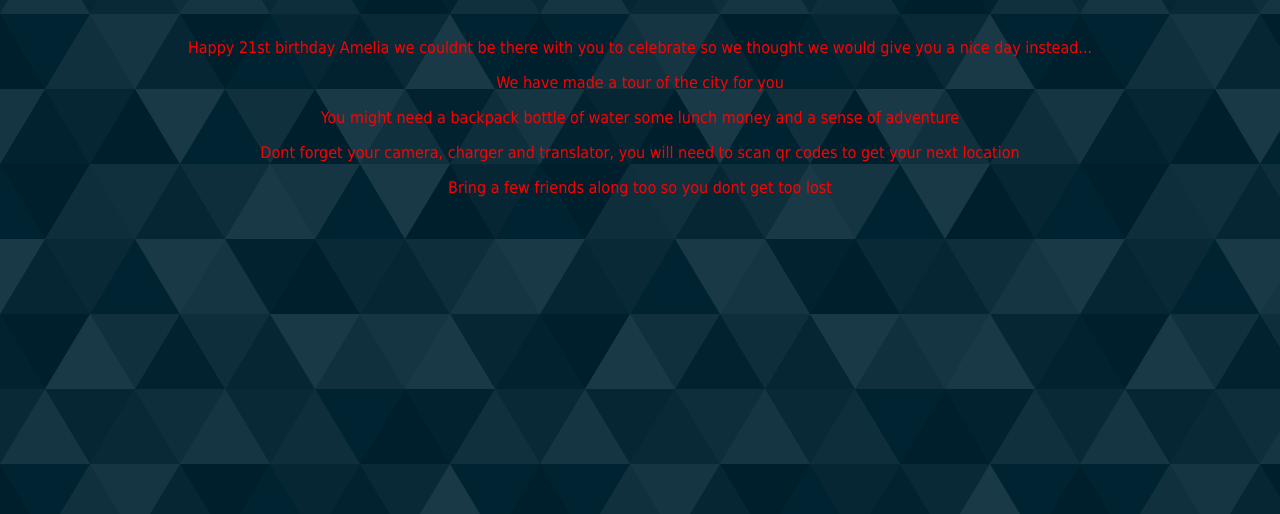
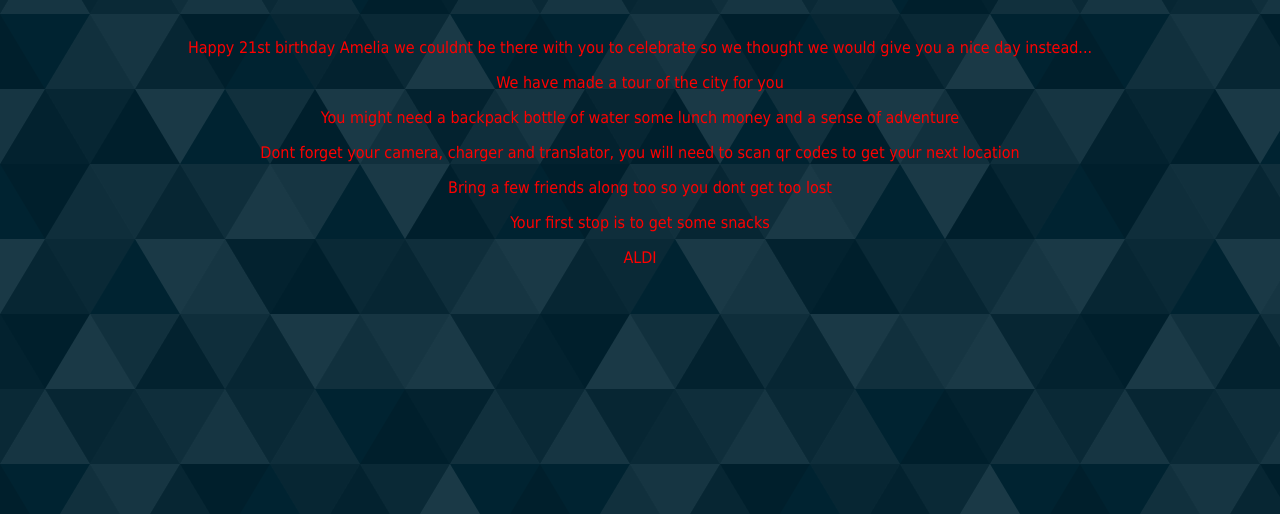
Before and after one commit to nbirdmann/gumnuts-adventure, a plain HTML site: page index.html in a window 1280 px wide. Shown: the part 286-800 px from the top of the page. Drawn offline with Linux system fonts and the light colour scheme.

Commit message:
Add files via upload

```diff
--- a/index.html
+++ b/index.html
@@ -28,6 +28,10 @@ div.container img{border-radius:15px;}
     <p>You might need a backpack bottle of water some lunch money and a sense of adventure</p>
     <p>Dont forget your camera, charger and translator, you will need to scan qr codes to get your next location</p>
     <p>Bring a few friends along too so you dont get too lost</p>
+    <p>Your first stop is to get some snacks</p>
+    <a href="49°29'19.0"N 8°27'53.0"E
+https://goo.gl/maps/Cm2b6mwQj9UtyD2o8">ALDI</a>
+
 
 
 
```
